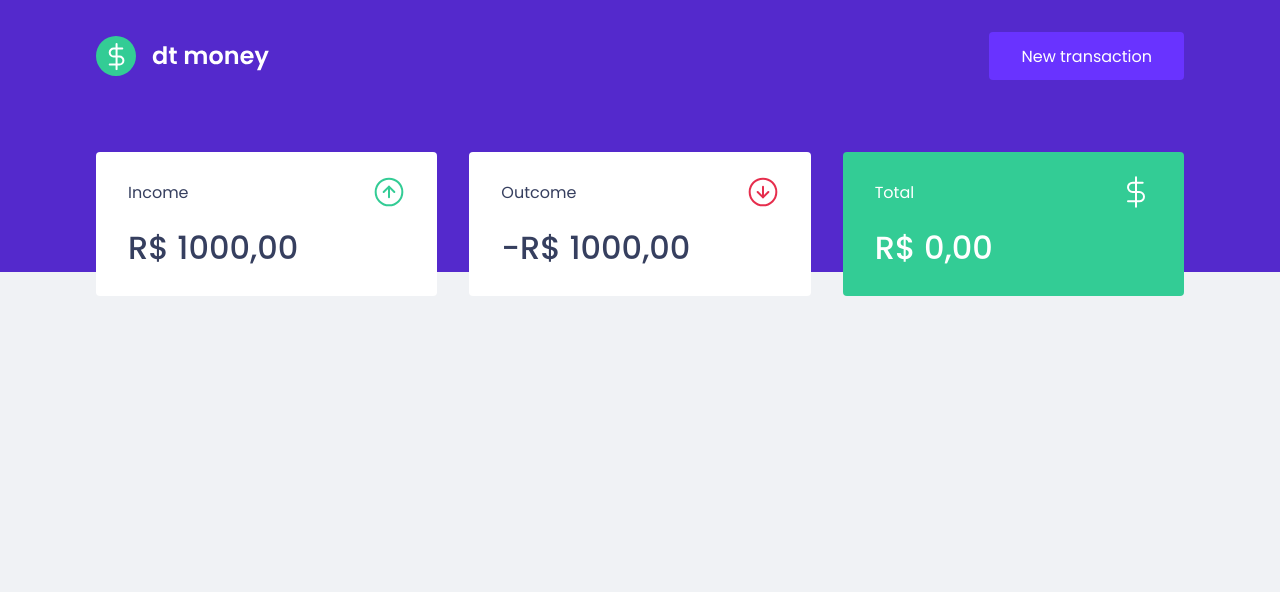
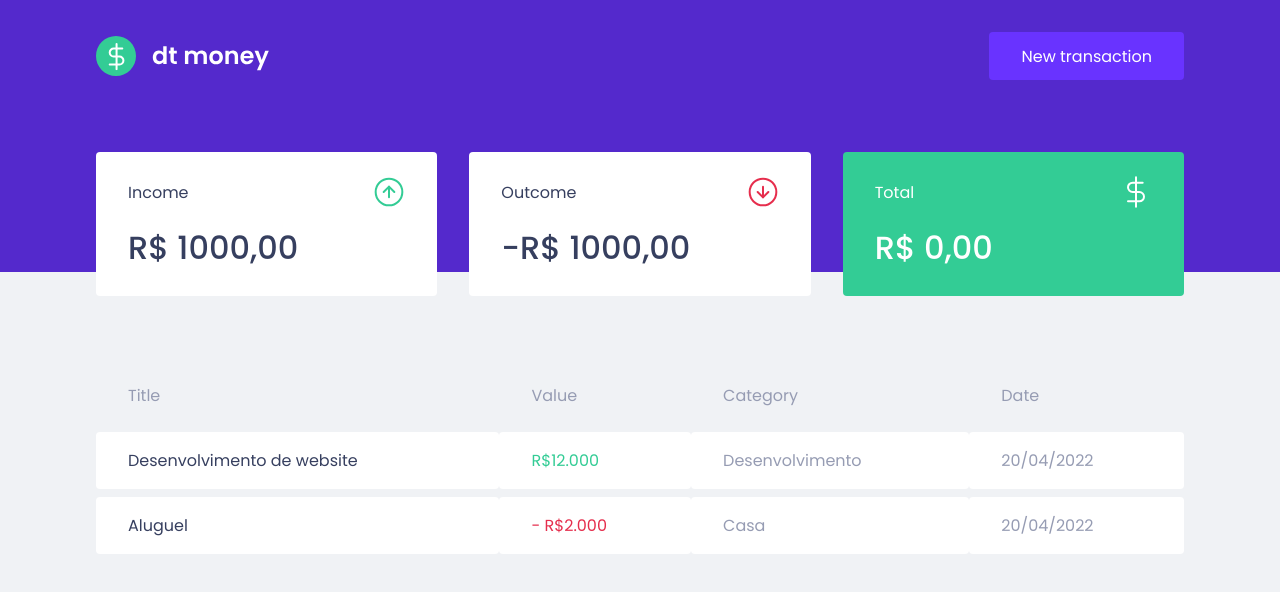
Before and after one commit to gabrielrauch/dtmoney, a React (Create React App) app: page / in a window 1280 px wide. Shown: the top 592 px of the page. Built offline with nearby package versions, Linux system fonts and the light colour scheme.

Commit message:
Add transactions table

```diff
--- a/src/components/Dashboard/index.tsx
+++ b/src/components/Dashboard/index.tsx
@@ -1,10 +1,12 @@
 import { Summary } from "../Summary";
+import { TransactionsTable } from "../TransactionsTable";
 import { Container } from "./styles";
 
 export function Dashboard() {
     return (
         <Container>
             <Summary />
+            <TransactionsTable />
         </Container>
     );
 }
--- /dev/null
+++ b/src/components/TransactionsTable/index.tsx
@@ -0,0 +1,33 @@
+import { Container } from "./styles";
+
+export function TransactionsTable () {
+    return (
+        <Container>
+            <table>
+                <thead>
+                    <tr>
+                        <th>Title</th>
+                        <th>Value</th>
+                        <th>Category</th>
+                        <th>Date</th>
+                    </tr>
+                </thead>
+
+                <tbody>
+                    <tr>
+                        <td>Desenvolvimento de website</td>
+                        <td className="deposit">R$12.000</td>
+                        <td>Desenvolvimento</td>
+                        <td>20/04/2022</td>
+                    </tr>
+                    <tr>
+                        <td>Aluguel</td>
+                        <td className="withdrawal">- R$2.000</td>
+                        <td>Casa</td>
+                        <td>20/04/2022</td>
+                    </tr>
+                </tbody>
+            </table>
+        </Container>
+    )
+}
--- /dev/null
+++ b/src/components/TransactionsTable/styles.ts
@@ -0,0 +1,38 @@
+import styled from "styled-components";
+
+export const Container = styled.div`
+  margin-top: 4rem;
+
+  table {
+    width: 100%;
+    border-spacing: 0 0.5rem;
+
+      th {
+        color: var(--text-body);
+        font-weight: 400;
+        padding: 1rem 2rem;
+        text-align: left;
+        line-height: 1.5rem;
+        }
+
+    td {
+        padding: 1rem 2rem;
+        border: 0;
+        background: var(--shape);
+        color: var(--text-body);
+        border-radius: 0.25rem;
+
+        &:first-child {
+          color: var(--text-title);
+        }
+
+        &.deposit {
+          color: var(--green);
+        }
+
+        &.withdrawal {
+          color: var(--red);
+        }
+      }
+    }
+`
```
